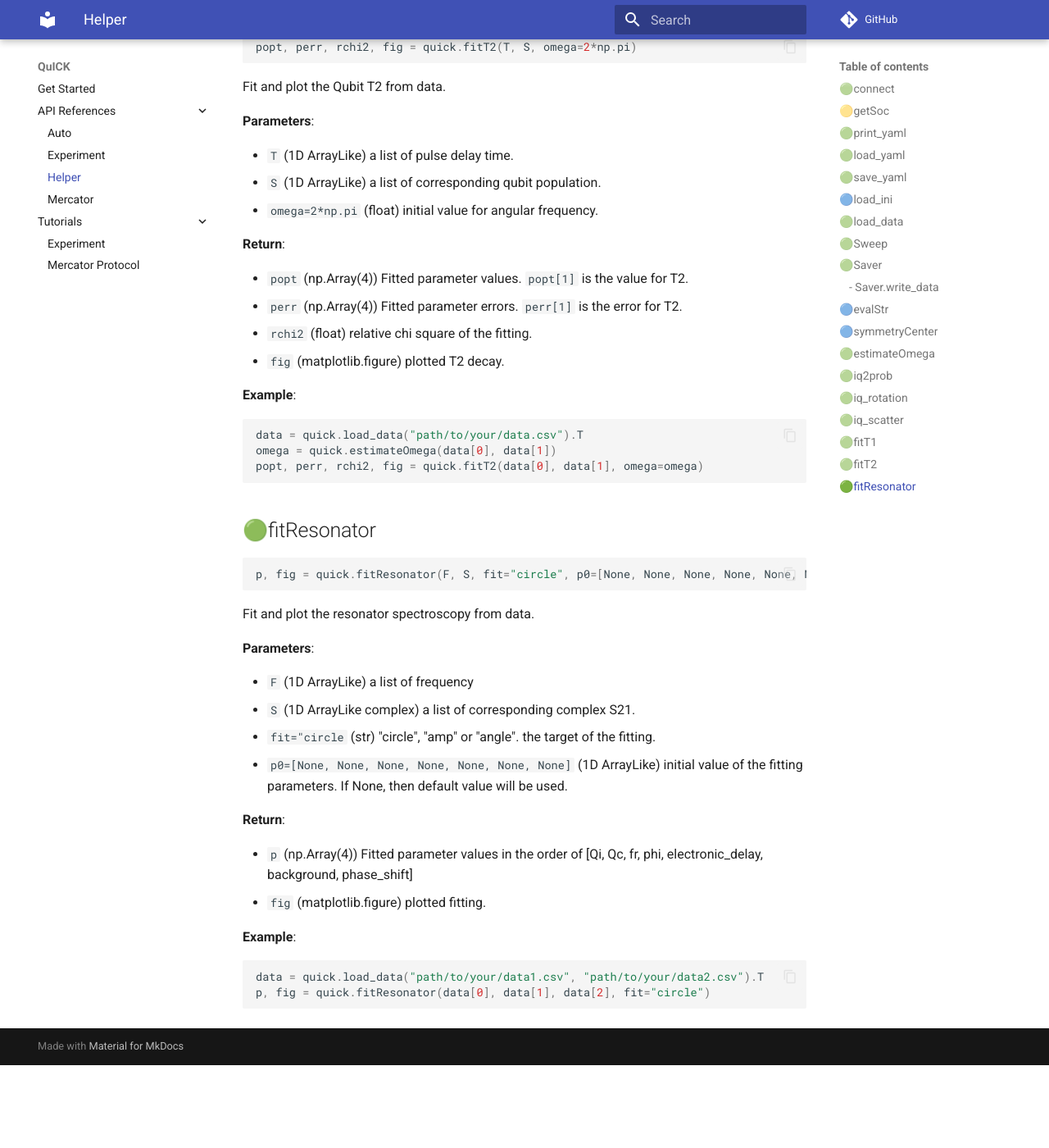
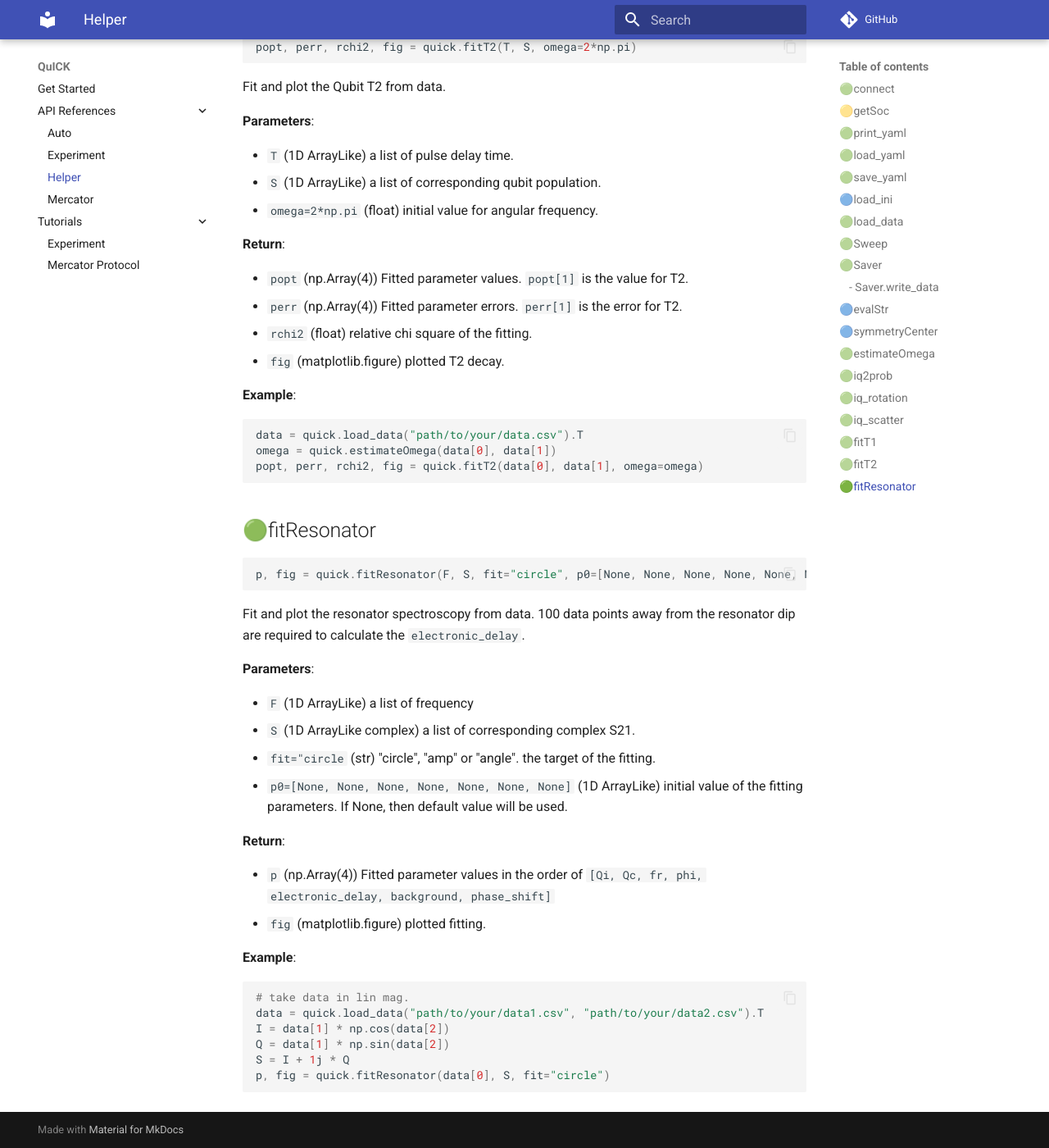
Before and after one commit to clelandlab/quick, an MkDocs documentation site: the page built from docs/API References/helper.md, in a window 1280 px wide and 1400 px high, scrolled down 7885 px. Shown: the whole window at 82% size. Built offline with MkDocs 1.6.1 and Material for MkDocs 9.7.7, drawn with Linux system fonts in a browser that asks for light colours; comment, search, counter and statistics services are not loaded; before the commit the page ends 9184 px from its top, so only the background shows below that.

Commit message:
Update helper.fitResonator

````diff
--- a/docs/API References/helper.md
+++ b/docs/API References/helper.md
@@ -370,7 +370,7 @@ popt, perr, rchi2, fig = quick.fitT2(data[0], data[1], omega=omega)
 p, fig = quick.fitResonator(F, S, fit="circle", p0=[None, None, None, None, None, None, None])
 ```
 
-Fit and plot the resonator spectroscopy from data.
+Fit and plot the resonator spectroscopy from data. 100 data points away from the resonator dip are required to calculate the `electronic_delay`.
 
 **Parameters**:
 
@@ -381,12 +381,16 @@ Fit and plot the resonator spectroscopy from data.
 
 **Return**:
 
-- `p` (np.Array(4)) Fitted parameter values in the order of [Qi, Qc, fr, phi, electronic_delay, background, phase_shift]
+- `p` (np.Array(4)) Fitted parameter values in the order of `[Qi, Qc, fr, phi, electronic_delay, background, phase_shift]`
 - `fig` (matplotlib.figure) plotted fitting.
 
 **Example**:
 
 ```python
+# take data in lin mag.
 data = quick.load_data("path/to/your/data1.csv", "path/to/your/data2.csv").T
-p, fig = quick.fitResonator(data[0], data[1], data[2], fit="circle")
+I = data[1] * np.cos(data[2])
+Q = data[1] * np.sin(data[2])
+S = I + 1j * Q
+p, fig = quick.fitResonator(data[0], S, fit="circle")
 ```
````
Also changed, not shown: 2 other files.
